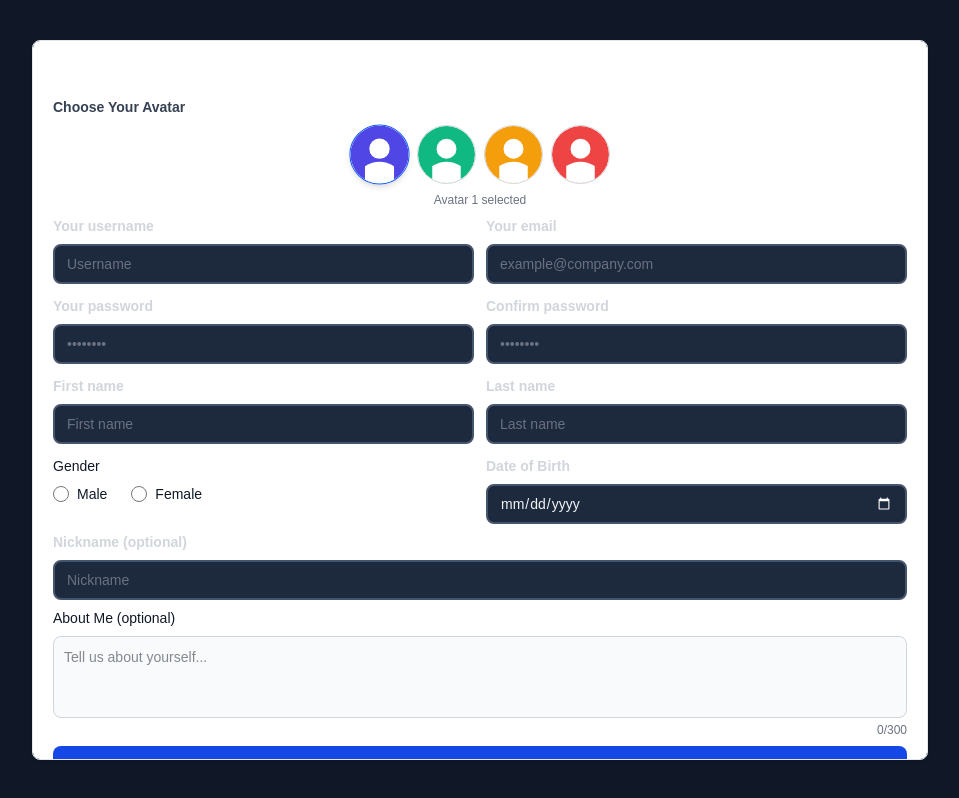
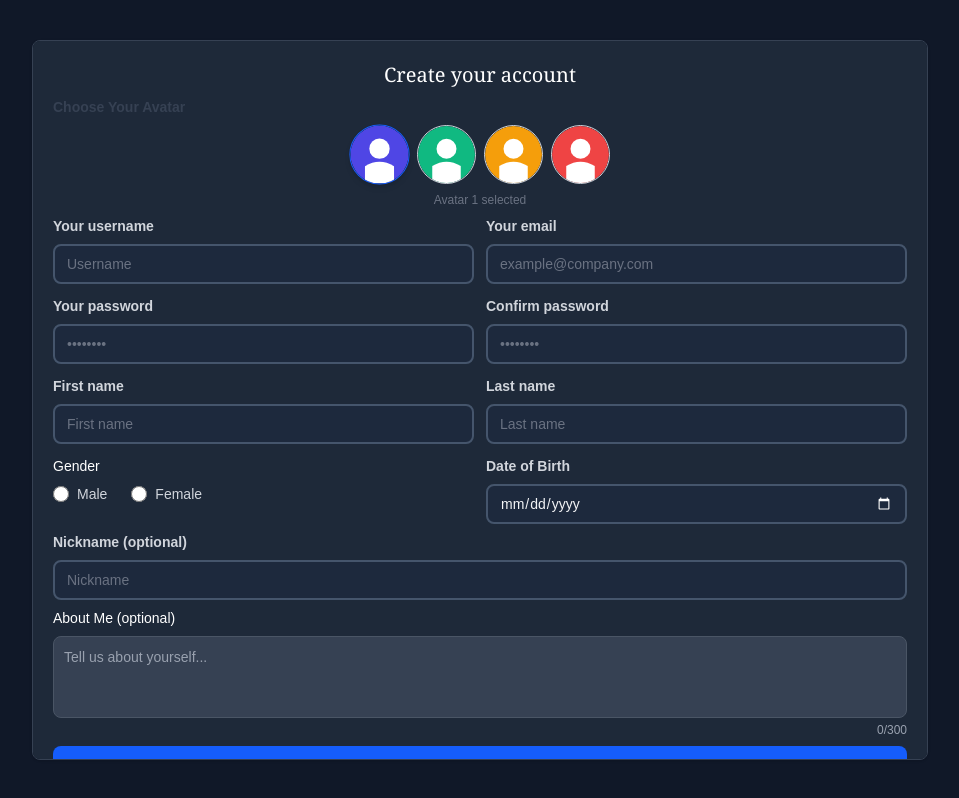
Before and after one commit to matoo11/social-network, a Next.js app in the folder frontend/: page /register in a window 1280 px wide. Shown: the whole page, without its empty margins (160-1119 px from the left). Built offline with nearby package versions, Linux system fonts and the light colour scheme; no server answers.

Commit message:
Style(Signin and Signup form components): updated the color styling to use dark mode colors only

```diff
--- a/frontend/components/SignInForm/SignInFormUI.tsx
+++ b/frontend/components/SignInForm/SignInFormUI.tsx
@@ -19,9 +19,9 @@ const SignInFormUI: React.FC<SignInFormUIProps> = ({
     onSubmit,
 }) => {
     return (
-        <div className="mx-auto w-full max-w-sm p-5 sm:p-6 md:p-8 bg-white border border-gray-200 rounded-lg shadow-sm dark:bg-gray-800 dark:border-gray-700 overflow-hidden">
+        <div className="mx-auto w-full max-w-sm p-5 sm:p-6 md:p-8 bg-gray-800 border border-gray-700 rounded-lg shadow-sm overflow-hidden">
             <form className="space-y-6" onSubmit={onSubmit}>
-                <h5 className="font-serif text-xl font-medium text-gray-900 text-white text-center">
+                <h5 className="font-serif text-xl font-medium text-white text-center">
                     Sign in to our platform
                 </h5>
                 {error && <p className="mt-2 text-sm text-red-600">{error}</p>}
@@ -49,16 +49,13 @@ const SignInFormUI: React.FC<SignInFormUIProps> = ({
                 />
                 <button
                     type="submit"
-                    className="cursor-pointer w-full text-white bg-blue-700 hover:bg-blue-800 focus:ring-4 focus:outline-none focus:ring-blue-300 font-medium rounded-lg text-sm px-5 py-2.5 text-center dark:bg-blue-600 dark:hover:bg-blue-700 dark:focus:ring-blue-800"
+                    className="cursor-pointer w-full text-white bg-blue-600 hover:bg-blue-700 focus:ring-4 focus:outline-none focus:ring-blue-800 font-medium rounded-lg text-sm px-5 py-2.5 text-center"
                 >
                     Login to your account
                 </button>
-                <div className="text-sm font-medium text-gray-500 dark:text-gray-300">
+                <div className="text-sm font-medium text-gray-300">
                     Not registered?{' '}
-                    <a
-                        href="/register"
-                        className="text-blue-700 hover:underline dark:text-blue-500"
-                    >
+                    <a href="/register" className="text-blue-500 hover:underline">
                         Create account
                     </a>
                 </div>
--- a/frontend/components/SignUpForm/SignUpFormUI.tsx
+++ b/frontend/components/SignUpForm/SignUpFormUI.tsx
@@ -34,7 +34,7 @@ const SignUpFormUI: React.FC<SignUpFormUIProps> = ({
     onAvatarSelect,
 }) => {
     return (
-        <div className="mx-auto w-full max-w-md lg:max-w-4xl p-3 sm:p-4 md:p-5 bg-white border border-gray-200 rounded-lg shadow-sm dark:bg-gray-800 dark:border-gray-700 my-2 sm:my-3 max-h-[90dvh] overflow-y-auto overflow-x-hidden">
+        <div className="mx-auto w-full max-w-md lg:max-w-4xl p-3 sm:p-4 md:p-5 bg-gray-800 border border-gray-700 rounded-lg shadow-sm my-2 sm:my-3 max-h-[90dvh] overflow-y-auto overflow-x-hidden">
             <form
                 onSubmit={onSubmit}
                 className="max-w-md lg:max-w-4xl mx-auto space-y-2 text-sm sm:text-[15px]"
@@ -114,9 +114,7 @@ const SignUpFormUI: React.FC<SignUpFormUIProps> = ({
                         isRequired={true}
                     />
                     <div>
-                        <label className="block mb-2 text-sm font-medium text-gray-900 dark:text-white">
-                            Gender
-                        </label>
+                        <label className="block mb-2 text-sm font-medium text-white">Gender</label>
                         <div className="flex items-center space-x-6">
                             <label className="flex items-center">
                                 <input
@@ -125,11 +123,9 @@ const SignUpFormUI: React.FC<SignUpFormUIProps> = ({
                                     value="M"
                                     checked={formData.gender === 'M'}
                                     onChange={onInputChange('gender')}
-                                    className="w-4 h-4 text-blue-600 bg-gray-100 border-gray-300 focus:ring-blue-500 focus:ring-2 dark:bg-gray-700 dark:border-gray-600"
+                                    className="w-4 h-4 text-blue-500 bg-gray-700 border-gray-600 focus:ring-blue-500 focus:ring-2"
                                 />
-                                <span className="ml-2 text-sm text-gray-900 dark:text-gray-300">
-                                    Male
-                                </span>
+                                <span className="ml-2 text-sm text-gray-300">Male</span>
                             </label>
                             <label className="flex items-center">
                                 <input
@@ -138,11 +134,9 @@ const SignUpFormUI: React.FC<SignUpFormUIProps> = ({
                                     value="F"
                                     checked={formData.gender === 'F'}
                                     onChange={onInputChange('gender')}
-                                    className="w-4 h-4 text-blue-600 bg-gray-100 border-gray-300 focus:ring-blue-500 focus:ring-2 dark:bg-gray-700 dark:border-gray-600"
+                                    className="w-4 h-4 text-blue-500 bg-gray-700 border-gray-600 focus:ring-blue-500 focus:ring-2"
                                 />
-                                <span className="ml-2 text-sm text-gray-900 dark:text-gray-300">
-                                    Female
-                                </span>
+                                <span className="ml-2 text-sm text-gray-300">Female</span>
                             </label>
                         </div>
                     </div>
@@ -171,10 +165,7 @@ const SignUpFormUI: React.FC<SignUpFormUIProps> = ({
                 />
 
                 <div className="space-y-1">
-                    <label
-                        htmlFor="aboutMe"
-                        className="block mb-2 text-sm font-medium text-gray-900 dark:text-white"
-                    >
+                    <label htmlFor="aboutMe" className="block mb-2 text-sm font-medium text-white">
                         About Me (optional)
                     </label>
                     <textarea
@@ -185,30 +176,27 @@ const SignUpFormUI: React.FC<SignUpFormUIProps> = ({
                         placeholder="Tell us about yourself..."
                         rows={3}
                         maxLength={300}
-                        className="bg-gray-50 border border-gray-300 text-gray-900 text-sm rounded-lg focus:ring-blue-500 focus:border-blue-500 block w-full p-2.5 dark:bg-gray-700 dark:border-gray-600 dark:placeholder-gray-400 dark:text-white dark:focus:ring-blue-500 dark:focus:border-blue-500 resize-none"
+                        className="bg-gray-700 border border-gray-600 text-white text-sm rounded-lg focus:ring-blue-500 focus:border-blue-500 block w-full p-2.5 placeholder-gray-400 resize-none"
                     />
-                    <div className="text-xs text-gray-500 dark:text-gray-400 text-right">
+                    <div className="text-xs text-gray-400 text-right">
                         {formData.aboutMe.length}/300
                     </div>
                 </div>
 
                 {error && (
-                    <div className="p-4 mb-4 text-sm text-red-800 rounded-lg bg-red-50 dark:bg-gray-800 dark:text-red-400">
+                    <div className="p-4 mb-4 text-sm text-red-300 rounded-lg bg-red-900/30 border border-red-700">
                         {error}
                     </div>
                 )}
                 <button
                     type="submit"
-                    className="cursor-pointer w-full text-white bg-blue-700 hover:bg-blue-800 focus:ring-4 focus:outline-none focus:ring-blue-300 font-medium rounded-lg text-sm px-5 py-2.5 text-center dark:bg-blue-600 dark:hover:bg-blue-700 dark:focus:ring-blue-800"
+                    className="cursor-pointer w-full text-white bg-blue-600 hover:bg-blue-700 focus:ring-4 focus:outline-none focus:ring-blue-800 font-medium rounded-lg text-sm px-5 py-2.5 text-center"
                 >
                     Create account
                 </button>
-                <p className="text-sm font-light text-gray-500 dark:text-gray-400">
+                <p className="text-sm font-light text-gray-400">
                     Already have an account?{' '}
-                    <a
-                        href="/login"
-                        className="font-medium text-primary-600 hover:underline dark:text-primary-500"
-                    >
+                    <a href="/login" className="font-medium text-blue-500 hover:underline">
                         Login here
                     </a>
                 </p>
```
